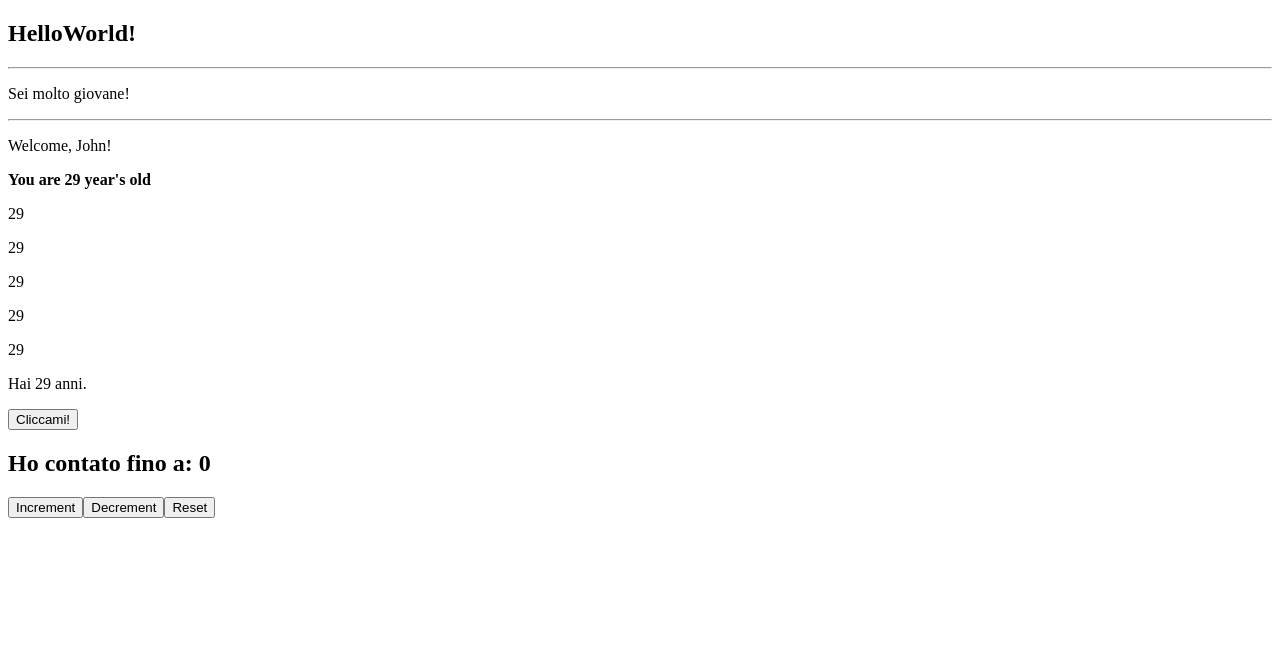
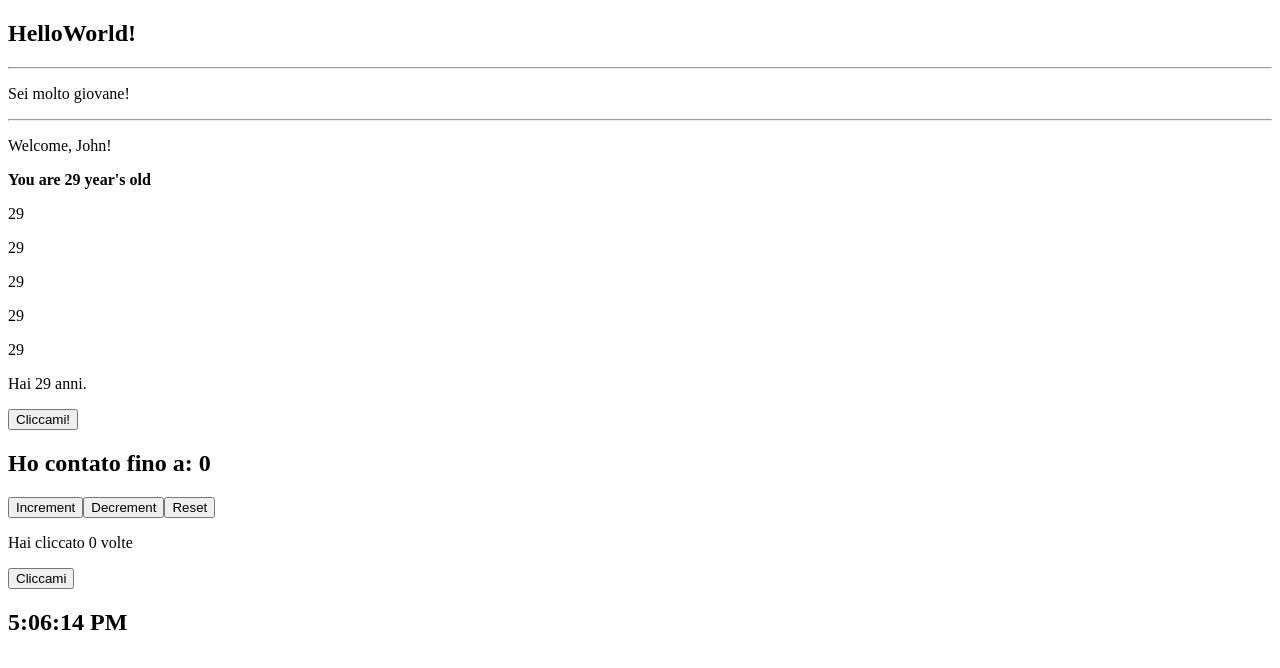
Before and after one commit to zanlo95/Reactj, a React (Vite) app in the folder my-app/: page / in a window 1280 px wide. Shown: the top 668 px of the page. Built offline with nearby package versions, Linux system fonts and the light colour scheme.

Commit message:
useEffect+fix

```diff
--- a/my-app/src/App.jsx
+++ b/my-app/src/App.jsx
@@ -1,7 +1,9 @@
 import { AlertClock } from "./AlertClock";
+import { Clock } from "./Clock";
 import { Counter } from "./Counter";
 import { HelloWorld } from "./HelloWorld";
 import { Message } from "./Message";
+import { UseEffect } from "./UseEffect";
 import { Welcome } from "./Welcome";
 export function App() {
   return (
@@ -13,6 +15,8 @@ export function App() {
       <Welcome name="John" age={29} />
       <AlertClock />
       <Counter />
+      <UseEffect />
+      <Clock />
     </div>
   );
 }
--- /dev/null
+++ b/my-app/src/Clock.jsx
@@ -0,0 +1,21 @@
+import React, { useState, useEffect } from "react";
+
+export function Clock() {
+  const [time, setTime] = useState(new Date().toLocaleTimeString());
+
+  useEffect(() => {
+    const timerID = setInterval(() => {
+      setTime(new Date().toLocaleTimeString());
+    }, 10000);
+
+    return () => {
+      clearInterval(timerID);
+    };
+  }, []);
+
+  return (
+    <div>
+      <h2>{time}</h2>
+    </div>
+  );
+}
--- /dev/null
+++ b/my-app/src/UseEffect.jsx
@@ -0,0 +1,22 @@
+import React, { useState, useEffect } from "react";
+
+export function UseEffect() {
+  const [count, setCount] = useState(0);
+
+  // useEffect viene eseguito dopo ogni render del componente!!
+  useEffect(() => {
+    alert("Il componente è stato renderizzato o aggiornato");
+
+    // clean-up--->eseguito prima del prossimo useEffect o quando il componente viene rimosso
+    return () => {
+      alert("Il componente sta per essere aggiornato o rimosso");
+    };
+  }, [count]); // --> dependency array(?)
+
+  return (
+    <div>
+      <p>Hai cliccato {count} volte</p>
+      <button onClick={() => setCount((c) => c + 1)}>Cliccami</button>
+    </div>
+  );
+}
```
